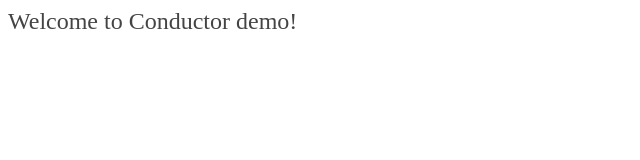
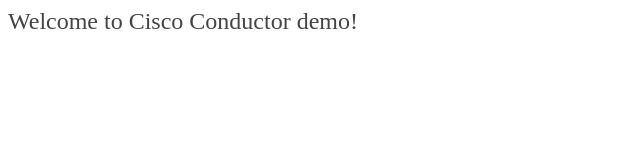
Before and after one commit to cihansahin/conductor, a plain HTML site: page index.html in a window 1280 px wide. Shown: the whole page, without its empty margins (0-640 px from the left). Drawn offline with Linux system fonts and the light colour scheme.

Commit message:
Some test

```diff
--- a/index.html
+++ b/index.html
@@ -3,6 +3,7 @@
 	<head>
 		<meta http-equiv="Content-Type" content="text/html; charset=utf-8">
 		<title>demo</title>
+
 
 		<script type='text/javascript' language='javascript' >
 		    // this script must be located before including jabberwerx.js
@@ -30,9 +31,10 @@
 		<link rel="stylesheet" href="css/main.css" type="text/css">
 	</head>
 
+
 	<body onload="Main.onLoad();" onunload="Main.onUnload();">
 
-	<div id='title'>Welcome to Conductor demo!</div>
+	<div id='title'>Welcome to Cisco Conductor demo!</div>
 	<div style="position: absolute;top: 20%; width:100%">
 	<table width="100%" align="center" ><tr align="center" ><td align="center" >
 	<div id='imageDiv' style="position: relative; top: 160px;" ></div></td></tr></table></div>
```
